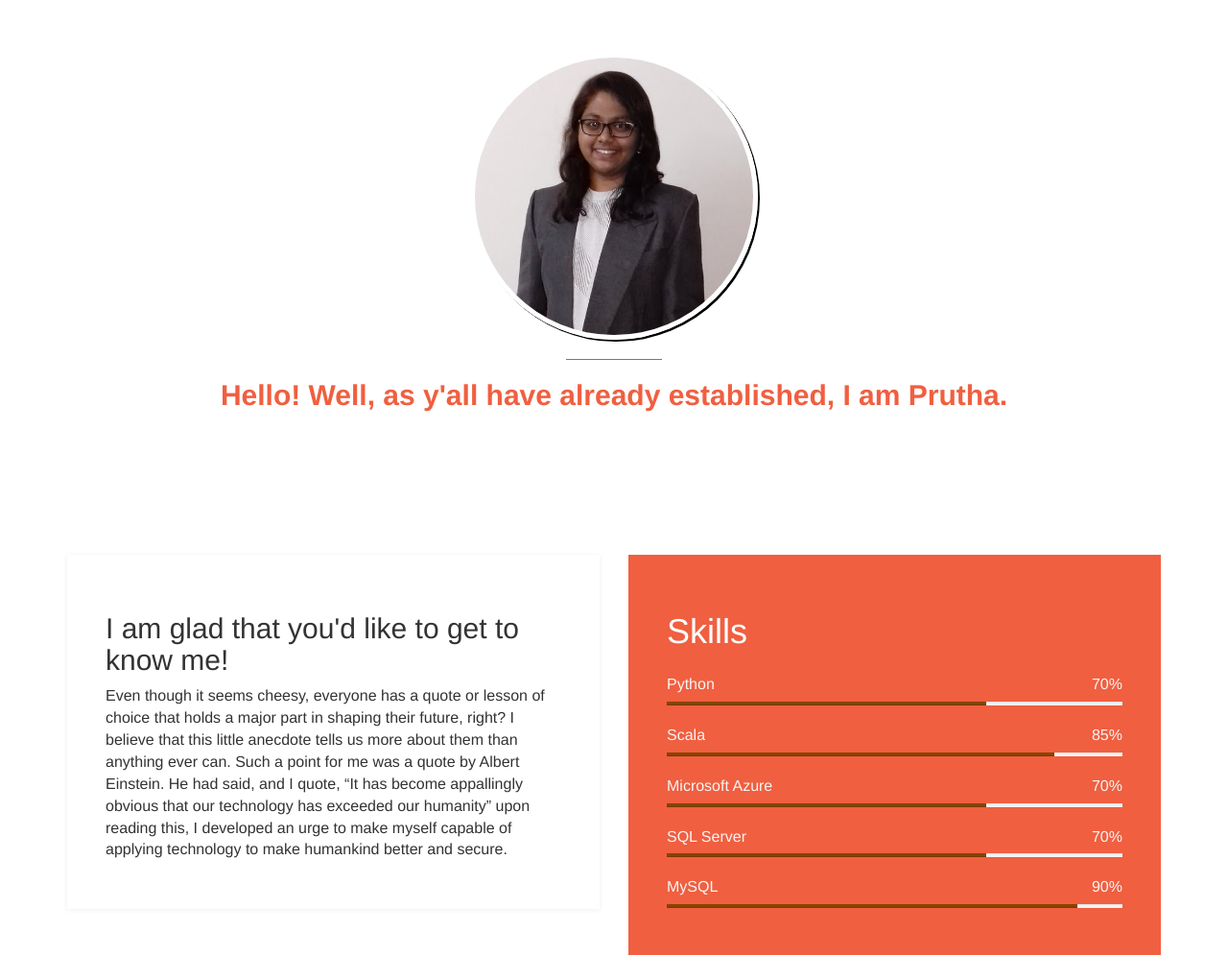
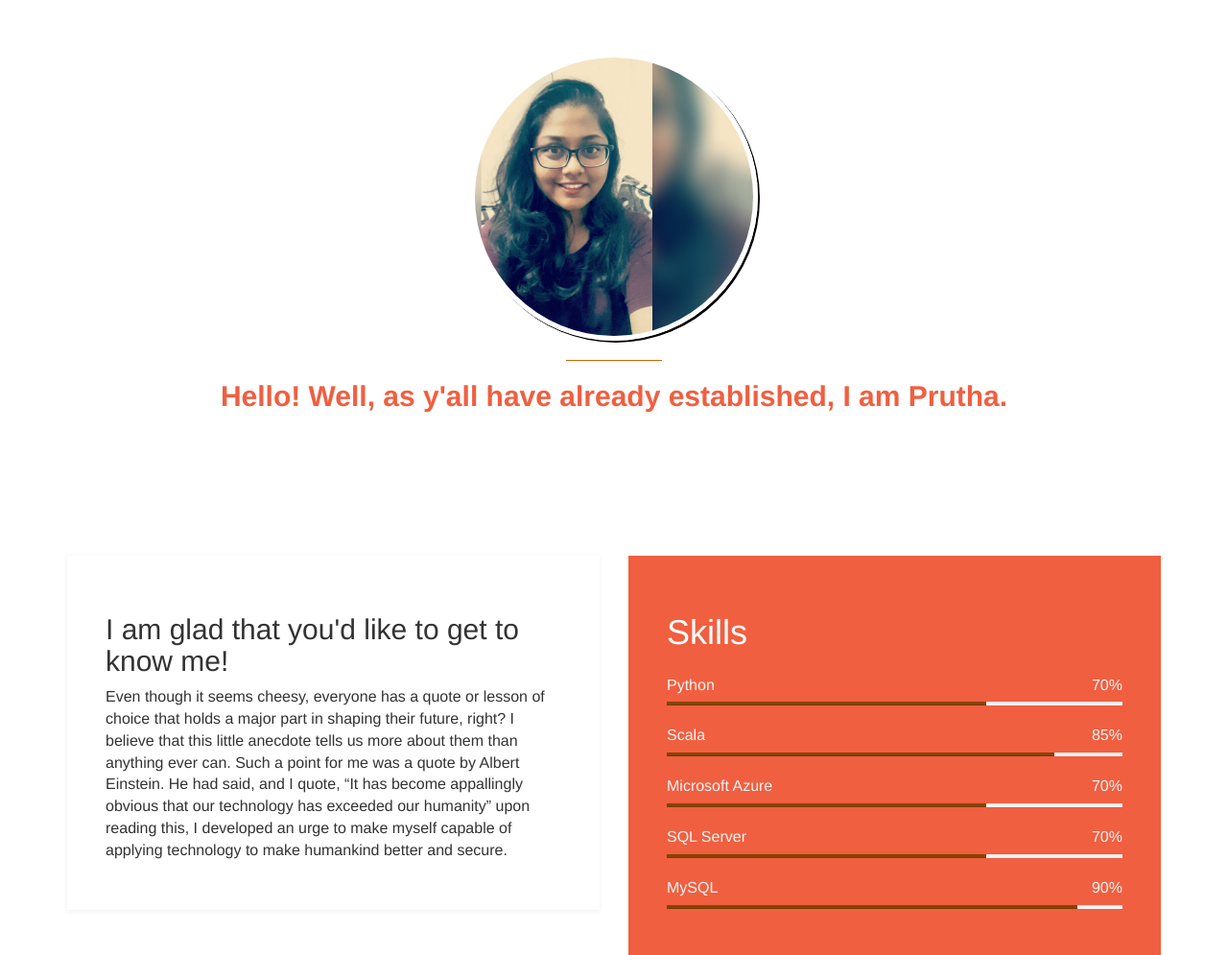
Before and after one commit to PruthaG/Prutha.github.io, a website: page blog or github page/About/index_about.html in a window 1280 px wide. Shown: the part 105-1100 px from the top of the page at 96% size. Drawn offline with Linux system fonts and the light colour scheme.

Commit message:
Update index_about.html

```diff
--- a/blog or github page/About/index_about.html
+++ b/blog or github page/About/index_about.html
@@ -30,7 +30,7 @@ http://www.templatemo.com/tm-467-easy-profile
 	<div class="container">
 		<div class="row">
 			<div class="col-md-12 col-sm-12">
-				<img src="images/Prutha_photo.jpg" class="img-responsive img-circle tm-border" width="300" height="300" >
+				<img src="images/Prutha_display_Picture.jpg" class="img-responsive img-circle tm-border" width="300" height="300" >
 				<hr>
 				<h3 class="tm-title bold" style="font-family:Helvetica Neue; color: #F05F40">Hello! Well, as y'all have already established, I am Prutha.</h3>
 			</div>
```
